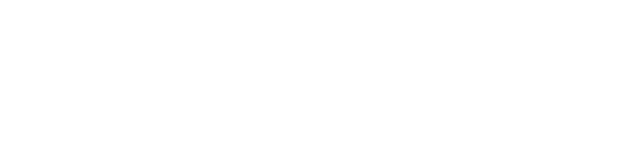
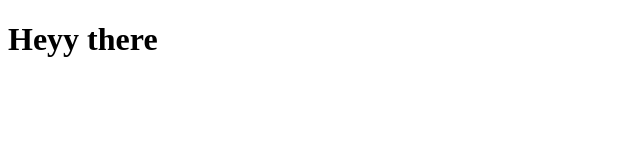
Before and after one commit to Hasan71/panda-commerce, a plain HTML site: page index.html in a window 1280 px wide. Shown: the whole page, without its empty margins (0-640 px from the left). Drawn offline with Linux system fonts and the light colour scheme.

Commit message:
seciond commit

```diff
--- a/index.html
+++ b/index.html
@@ -6,6 +6,6 @@
     <title>Document</title>
 </head>
 <body>
-
+    <h1>Heyy there</h1>
 </body>
 </html>
```
